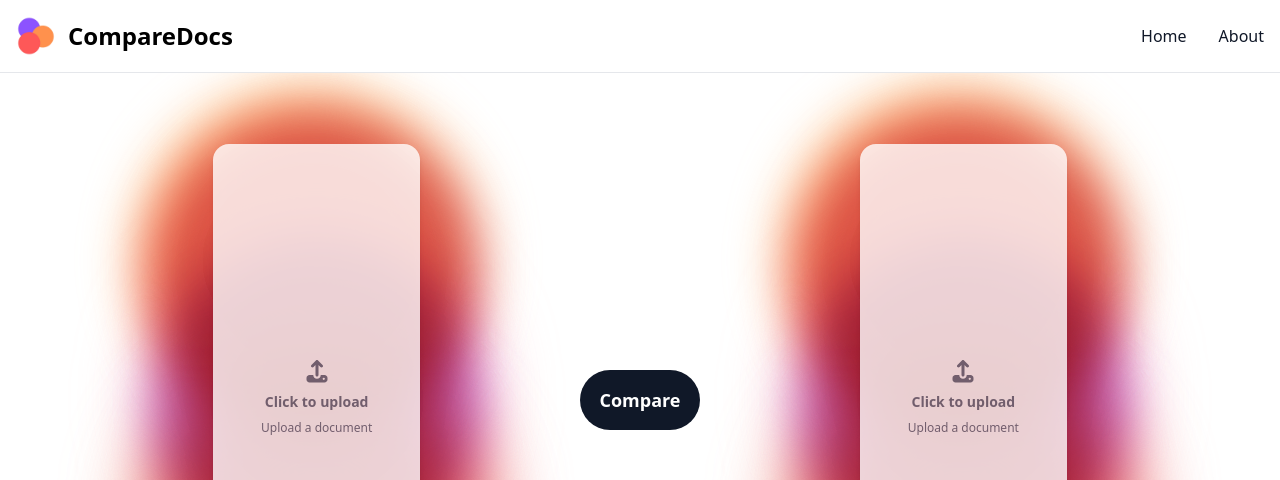
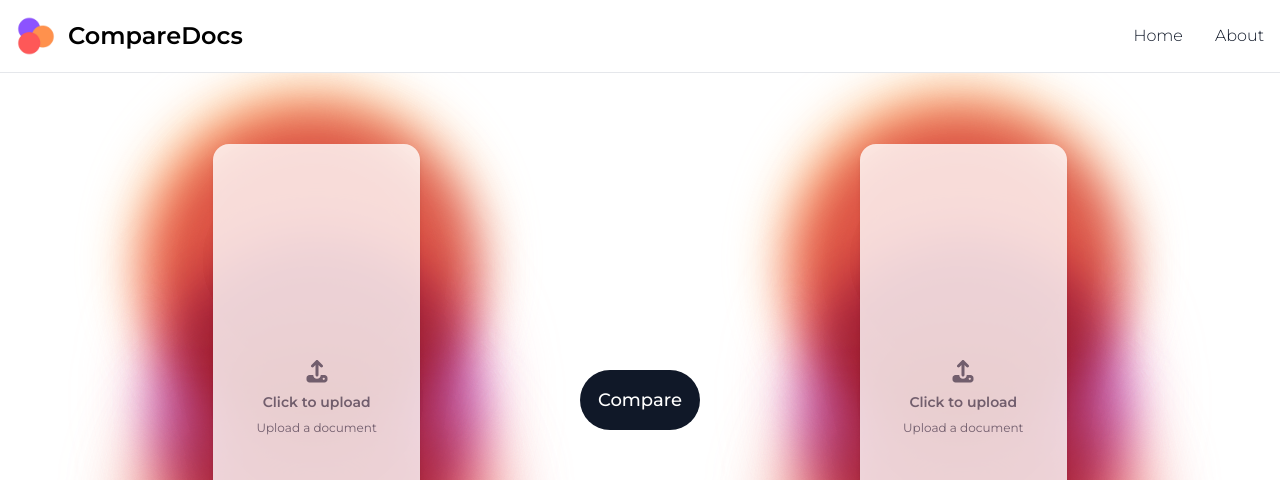
Before and after one commit to BrindzaB/CompareDocs, a React (Vite) app in the folder frontend/: page / in a window 1280 px wide. Shown: the top 480 px of the page. Built offline with nearby package versions, Linux system fonts and the light colour scheme.

Commit message:
monserrat fontstyle added

```diff
--- a/frontend/index.html
+++ b/frontend/index.html
@@ -5,6 +5,9 @@
     <link rel="icon" type="image/svg+xml" href="/vite.svg" />
     <meta name="viewport" content="width=device-width, initial-scale=1.0" />
     <title>frontend</title>
+    <link rel="preconnect" href="https://fonts.googleapis.com">
+    <link rel="preconnect" href="https://fonts.gstatic.com" crossorigin>
+    <link href="https://fonts.googleapis.com/css2?family=Montserrat:ital,wght@0,100..900;1,100..900&family=Quicksand:wght@300..700&family=Roboto:ital,wght@0,100..900;1,100..900&display=swap" rel="stylesheet">
   </head>
   <body class="h-screen w-screen">
     <div id="root" class="h-full w-full"></div>
--- a/frontend/src/components/Navbar.jsx
+++ b/frontend/src/components/Navbar.jsx
@@ -9,7 +9,7 @@ function Navbar() {
                     <span class="self-center text-2xl font-semibold whitespace-nowrap">CompareDocs</span>
                 </div>
                 <div class="items-center justify-between hidden w-full md:flex md:w-auto md:order-1" id="navbar-sticky">
-                    <ul class="flex flex-col p-4 md:p-0 mt-4 font-medium border border-gray-100 rounded-lg bg-gray-50 md:space-x-8 rtl:space-x-reverse md:flex-row md:mt-0 md:border-0 md:bg-white">
+                    <ul class="flex flex-col p-4 md:p-0 mt-4 font-light border border-gray-100 rounded-lg bg-gray-50 md:space-x-8 rtl:space-x-reverse md:flex-row md:mt-0 md:border-0 md:bg-white">
                     <li>
                         <a href="#" class="block p-0 text-gray-900 rounded-sm hover:bg-gray-100">Home</a>
                     </li>
--- a/frontend/src/components/UploadForm.jsx
+++ b/frontend/src/components/UploadForm.jsx
@@ -41,7 +41,7 @@ function UploadForm() {
             <div className="flex gap-40 h-full">
                 <FileInput id="invoice1" invoice={invoice1} onChange={(e) => setInvoice1(e.target.files[0])} />
                 <div className="flex items-center justify-center">
-                    <button type="submit" className="h-15 w-30 text-white bg-gray-900 hover:bg-gray-800 rounded-full text-lg font-semibold text-center transition-transform duration-200 ease-in-out transform hover:scale-105">Compare</button>
+                    <button type="submit" className="h-15 w-30 text-white bg-gray-900 hover:bg-gray-800 rounded-full text-lg font-medium text-center transition-transform duration-200 ease-in-out transform hover:scale-105">Compare</button>
                 </div>
                 <FileInput id="invoice2" invoice={invoice2} onChange={(e) => setInvoice2(e.target.files[0])} />
             </div>
--- a/frontend/src/index.css
+++ b/frontend/src/index.css
@@ -1,7 +1,7 @@
 @import "tailwindcss";
 
 :root {
-  font-family: system-ui, Avenir, Helvetica, Arial, sans-serif;
+  font-family: montserrat, system-ui, Avenir, Helvetica, Arial, sans-serif;
   line-height: 1.5;
   font-weight: 400;
 }
```
